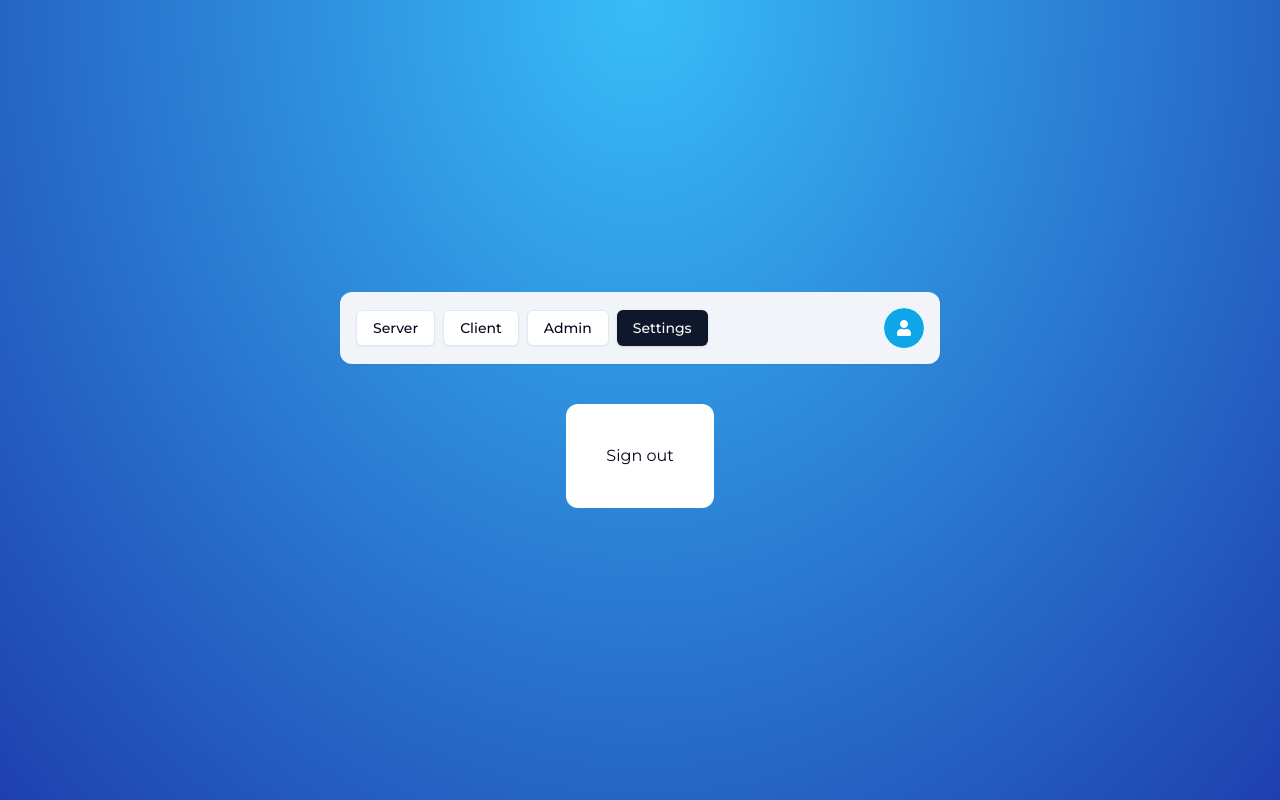
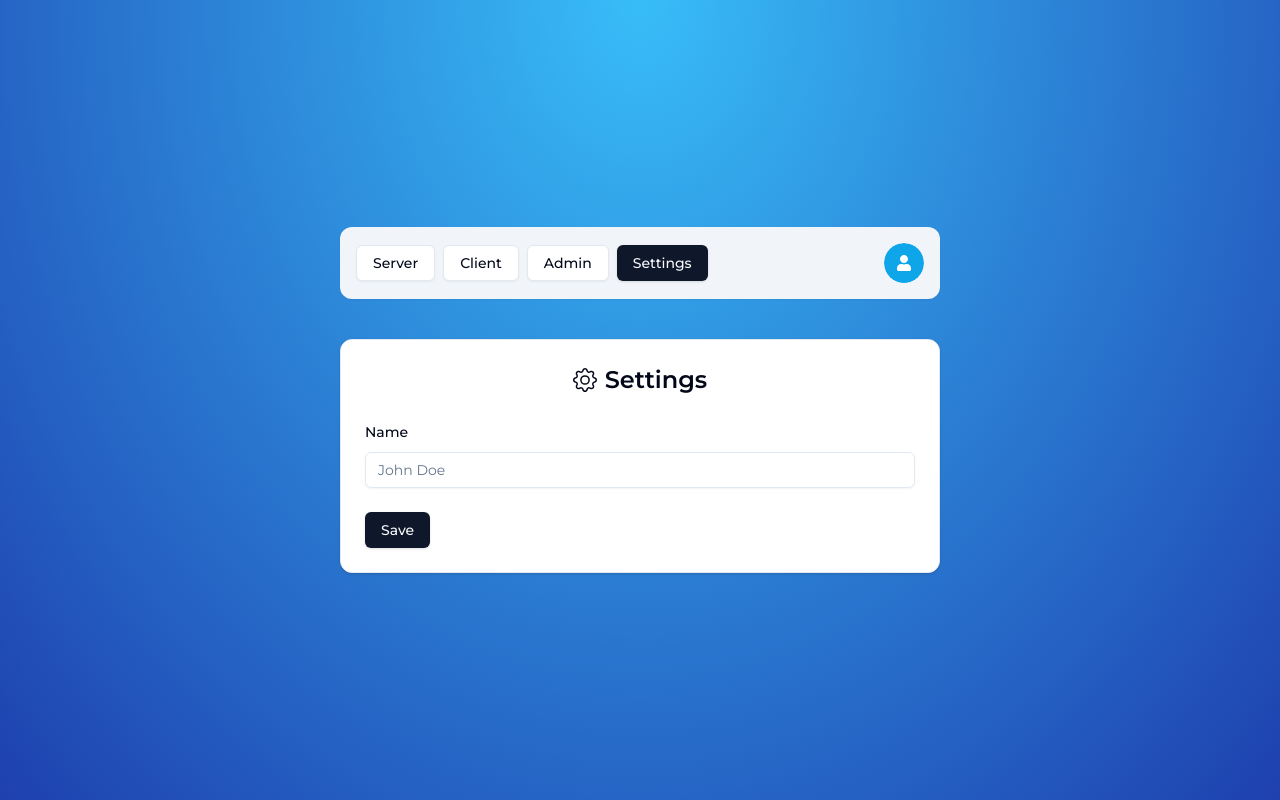
Before and after one commit to emadrasooli/nextauth-app, a Next.js app: page /settings in a window 1280 px wide. Built offline with nearby package versions, Linux system fonts and the light colour scheme; no server answers.

Commit message:
21-Setup-Dashboard-Setting

```diff
--- /dev/null
+++ b/actions/settings.ts
@@ -0,0 +1,34 @@
+"use server";
+
+import * as z from "zod";
+
+import { db } from "@/lib/db";
+import { SettingSchema } from "@/schemas";
+import { getUserById } from "@/data/user";
+import { currentUser } from "@/lib/auth";
+
+export const settings = async (
+    values: z.infer<typeof SettingSchema>
+) => {
+    const user = await currentUser();
+
+    if(!user) {
+        return { error: "Unauthorized" }
+    }
+
+    const dbUser = await getUserById(user.id);
+
+    if(!dbUser) {
+        return { error: "Unauthorized" }
+    }
+
+    await db.user.update({
+        where: { id: dbUser.id },
+        data: {
+            ...values,
+        }
+    })
+
+    return { success: "Settings Updated!"}
+
+}
--- a/app/(protected)/admin/page.tsx
+++ b/app/(protected)/admin/page.tsx
@@ -1,6 +1,7 @@
 "use client";
 
 import { admin } from "@/actions/admin";
+import { BsPersonBadge } from "react-icons/bs";
 import { RoleGate } from "@/components/auth/role-gate";
 import { FormSuccess } from "@/components/form-success";
 import { Button } from "@/components/ui/button";
@@ -36,10 +37,11 @@
 
     return (
         <Card className="w-[600px]">
-            <CardHeader>
-                <p className="text-xl font-semibold text-center">
-                    🔑 Admin
-                </p>
+            <CardHeader className="flex items-center">
+            <div className="flex items-center space-x-2">
+                    <BsPersonBadge className="text-2xl"/>
+                    <p className="text-2xl font-semibold">Admin</p>
+                </div>
             </CardHeader>
             <CardContent className="space-y-4">
                 <RoleGate allowedRole={UserRole.ADMIN}>
--- a/app/(protected)/settings/page.tsx
+++ b/app/(protected)/settings/page.tsx
@@ -1,21 +1,108 @@
 "use client";
 
-import { logout } from "@/actions/logout";
+import * as z from "zod";
+import {useForm} from "react-hook-form";
+import { zodResolver } from "@hookform/resolvers/zod";
+import { useTransition, useState } from "react";
+import { useSession } from "next-auth/react";
+
+import { SettingSchema } from "@/schemas";
+import { settings } from "@/actions/settings";
+import { Button } from "@/components/ui/button";
+import {
+    Card,
+    CardHeader,
+    CardContent,
+} from "@/components/ui/card";
+import {
+    Form,
+    FormField,
+    FormControl,
+    FormItem,
+    FormLabel,
+    FormDescription,
+    FormMessage,
+} from "@/components/ui/form"
+import { BsGear } from "react-icons/bs";
+import { Input } from "@/components/ui/input";
 import { useCurrentUser } from "@/hooks/use-current-user";
-import { useSession } from "next-auth/react";
+import { FormError } from "@/components/form-error";
+import { FormSuccess } from "@/components/form-success";
 
 const SettingsPage =  () => {
     const user = useCurrentUser();
 
-    const onClick = () => {
-        logout();
+    const [error, setError] = useState<string | undefined>();
+    const [success, setSuccess] = useState<string | undefined>();
+    const { update } = useSession();
+    const [isPending, startTransition] = useTransition();
+
+    const form = useForm<z.infer<typeof SettingSchema>>({
+        resolver: zodResolver(SettingSchema),
+        defaultValues: {
+            name: user?.name || undefined,
+        }
+    })
+
+    const onSubmit = (values: z.infer<typeof SettingSchema>) => {
+        startTransition(() => {
+            settings(values)
+                .then((data) => {
+                    if (data.error) {
+                        setError(data.error);
+                    }
+
+                    if (data.success) {
+                        update();
+                        setSuccess(data.success);
+                    }
+                })
+                .catch(() => setError("Something went wrong!"))
+        })
     }
+
     return (
-        <div className="bg-white p-10 rounded-xl">
-            <button onClick={onClick} type="submit">
-                    Sign out
-            </button>
-        </div>
+        <Card className="w-[600px]">
+            <CardHeader className="flex items-center">
+                <div className="flex items-center space-x-2">
+                    <BsGear className="text-2xl"/>
+                    <p className="text-2xl font-semibold">Settings</p>
+                </div>
+
+            </CardHeader>
+            <CardContent>
+                <Form {...form}>
+                    <form
+                        className="space-y-6"
+                        onSubmit={form.handleSubmit(onSubmit)}
+                    >
+                        <div className="space-y-4">
+                            <FormField
+                                control={form.control}
+                                name="name"
+                                render={({ field }) => (
+                                    <FormItem>
+                                        <FormLabel>Name</FormLabel>
+                                        <FormControl>
+                                            <Input
+                                                {...field}
+                                                placeholder="John Doe"
+                                                disabled={isPending}
+                                            />
+                                        </FormControl>
+                                    </FormItem>
+                                )}
+                            />
+                        </div>
+                        <FormError message={error}/>
+                        <FormSuccess message={success}/>
+                        <Button type="submit" disabled={isPending}>
+                            Save
+                        </Button>
+                    </form>
+                </Form>
+            </CardContent>
+        </Card>
     )
 }
 
--- a/auth.ts
+++ b/auth.ts
@@ -6,6 +6,7 @@
 import authConfig from "./auth.config"
 import { getUserById } from "./data/user"
 import { getTwoFactorConfirmationByUserId } from "./data/two-factor-confirmation"
+import { getAccountByUserId } from "./data/account"
 
 export const {
   handlers: { GET, POST },
@@ -61,6 +62,13 @@
       if (session.user) {
         session.user.isTwoFactorEnabled = token.isTwoFactorEnabled as boolean;
       }
+
+      if (session.user) {
+        session.user.name = token.name;
+        session.user.email = token.email as string;
+        session.user.isOAuth = token.isOAuth as boolean;
+      }
+
       return session;
     },
     async jwt({ token }) {
@@ -70,6 +78,13 @@
 
       if(!existingUser) return token;
 
+      const existingAccount = await getAccountByUserId(
+        existingUser.id
+      );
+
+      token.isOAuth = !!existingAccount;
+      token.name = existingUser.name;
+      token.email = existingUser.email;
       token.role = existingUser.role;
       token.isTwoFactorEnabled = existingUser.isTwoFactorEnabled;
 
--- a/components/user-info.tsx
+++ b/components/user-info.tsx
@@ -5,6 +5,7 @@
     CardHeader
 } from "./ui/card";
 import { Badge } from "@/components/ui/badge";
+
 
 interface UserInfoProps {
     user?: ExtendedUser;
@@ -18,7 +19,7 @@
     return (
         <Card className="w-[600px] shadow-md">
             <CardHeader>
-                <p className="text-xl font-semibold text-center">
+                <p className="text-2xl font-semibold text-center">
                     {label}
                 </p>
             </CardHeader>
--- /dev/null
+++ b/data/account.ts
@@ -0,0 +1,13 @@
+import { db } from "@/lib/db";
+
+export const getAccountByUserId = async (userId: string) => {
+    try {
+        const account = await db.account.findFirst({
+            where: { userId }
+        })
+
+        return account;
+    } catch {
+        return null;
+    }
+}
--- a/next-auth.d.ts
+++ b/next-auth.d.ts
@@ -4,6 +4,7 @@
 export type ExtendedUser = DefaultSession["user"] & {
     role: UserRole;
     isTwoFactorEnabled: boolean;
+    isOAuth: boolean;
 }
 
 declare module "next-auth" {
--- a/schemas/index.ts
+++ b/schemas/index.ts
@@ -1,5 +1,9 @@
 import { X } from "lucide-react";
 import * as z from "zod";
+
+export const SettingSchema = z.object({
+    name: z.optional(z.string())
+})
 
 export const NewPasswordSchema = z.object({
     password: z.string().min(6, {
```
